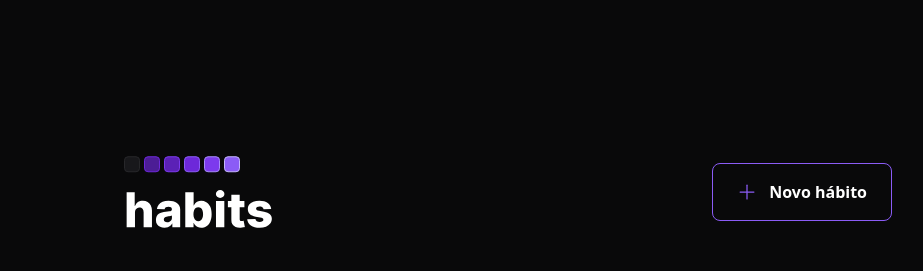
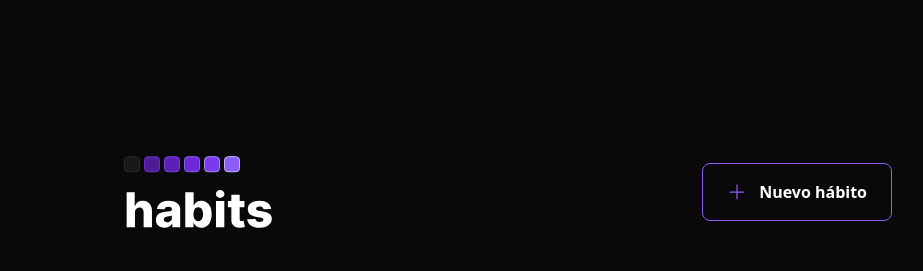
Before and after one commit to esiammd/nlw-setup, a React (Vite) app in the folder web/: page / in a window 1280 px wide. Shown: the top 271 px of the page, without its empty margins (132-1055 px from the left). Built offline with nearby package versions, Linux system fonts and the light colour scheme.

Commit message:
fix(web): update text Header

```diff
--- a/web/src/components/Header.tsx
+++ b/web/src/components/Header.tsx
@@ -15,7 +15,7 @@ export function Header() {
               className="border border-violet-500 font-semibold rounded-lg px-6 py-4 flex items-center gap-3 hover:border-violet-300"
             >
               <Plus size={20} className="text-violet-500" />
-              Novo hábito
+              Nuevo hábito
             </Dialog.Trigger>
 
             <Dialog.Portal>
```
